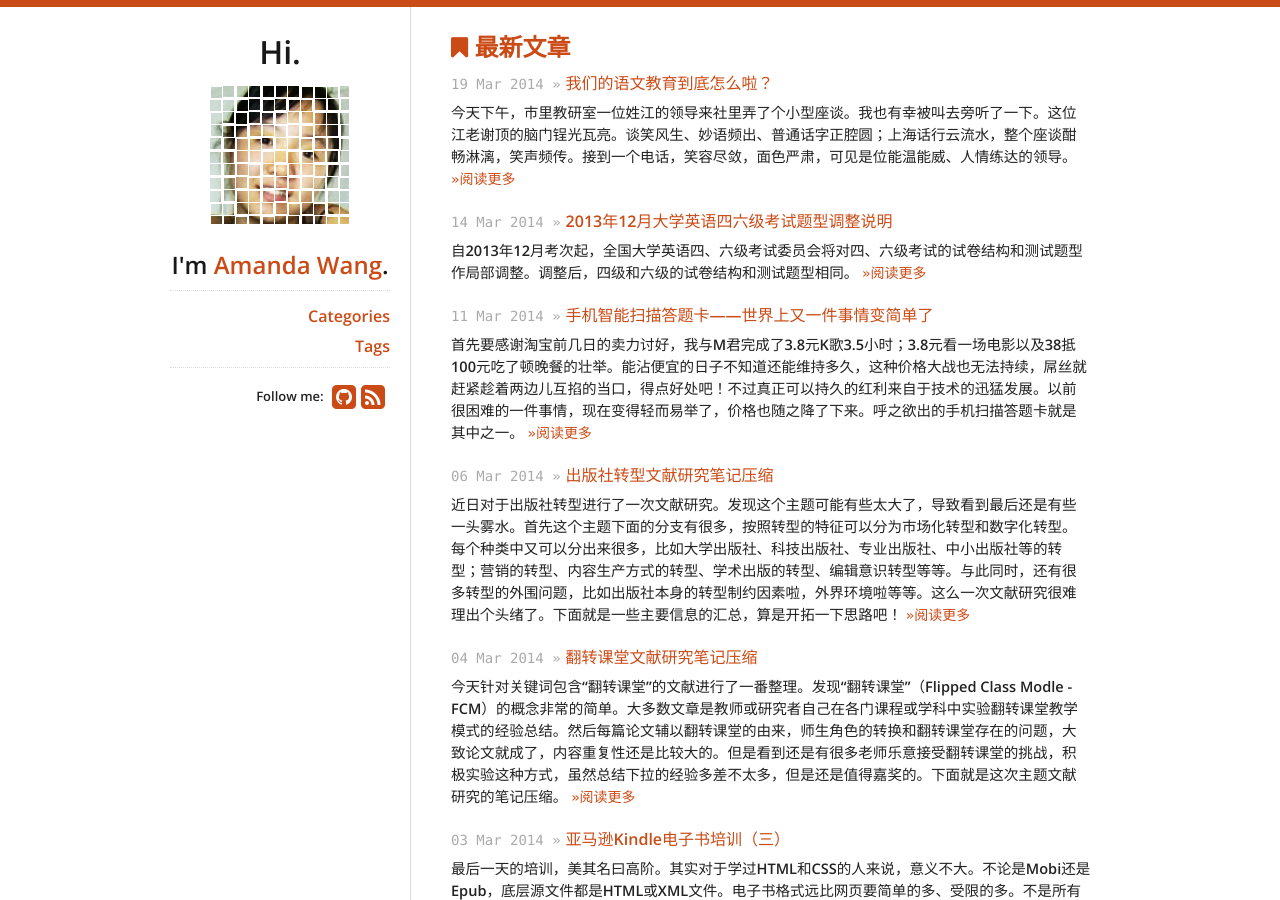
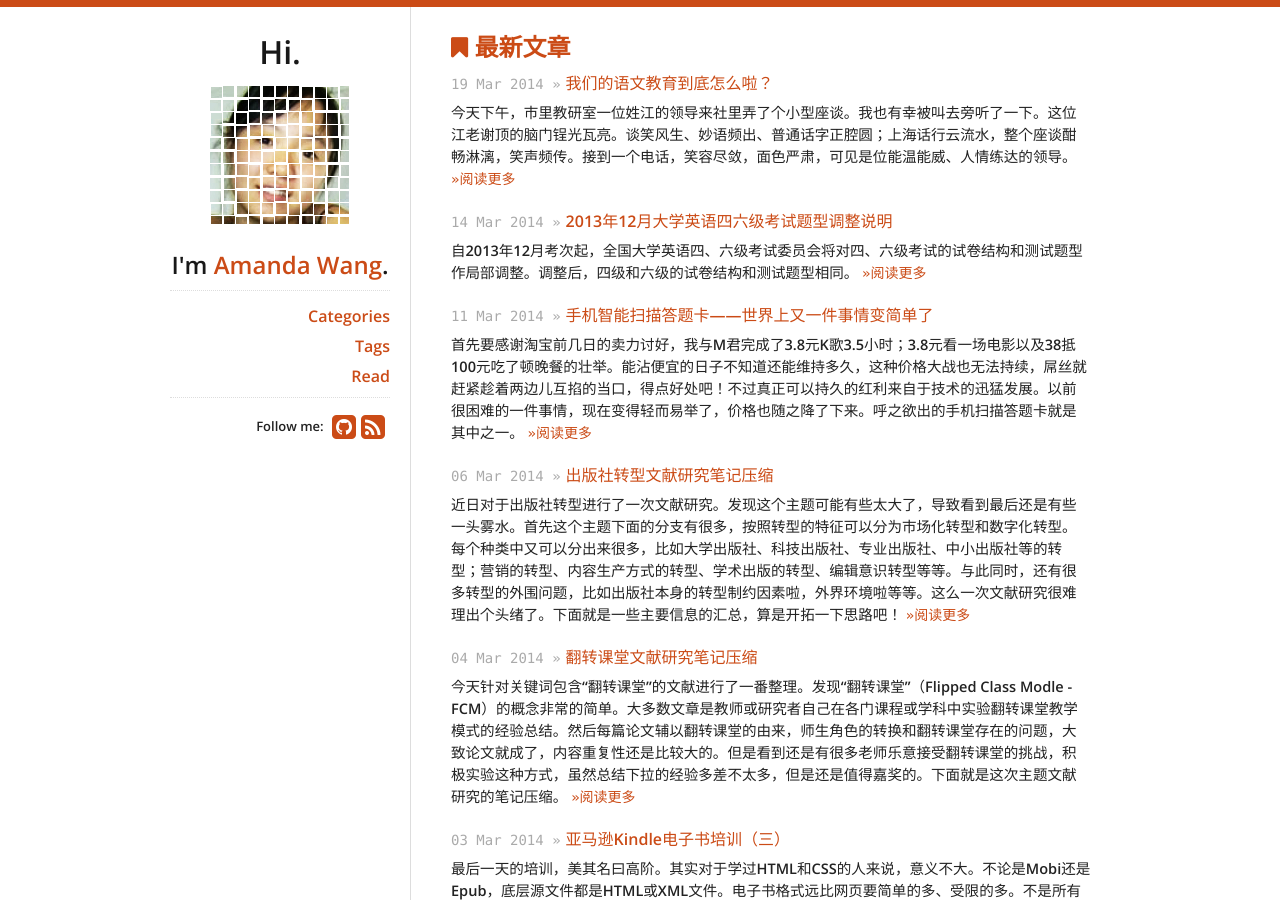
Before and after one commit to fantaghiro/fantaghiro.github.io, a Jekyll site: the page built from index.html, in a window 1280 px wide and 900 px high. Built offline with Jekyll 4.4.1, drawn with Linux system fonts in a browser that asks for light colours; nearby versions of some CDN libraries.

Commit message:
Update sidebar.html

```diff
--- a/_includes/sidebar.html
+++ b/_includes/sidebar.html
@@ -8,6 +8,7 @@
   <ul>
   <li><a href="/categories.html">Categories</a></li>
   <li><a href="/tags.html">Tags</a></li>
+  <li><a href="/read.html">Read</a></li>
   <hr/>
   <div>
     <div id="social">
```
